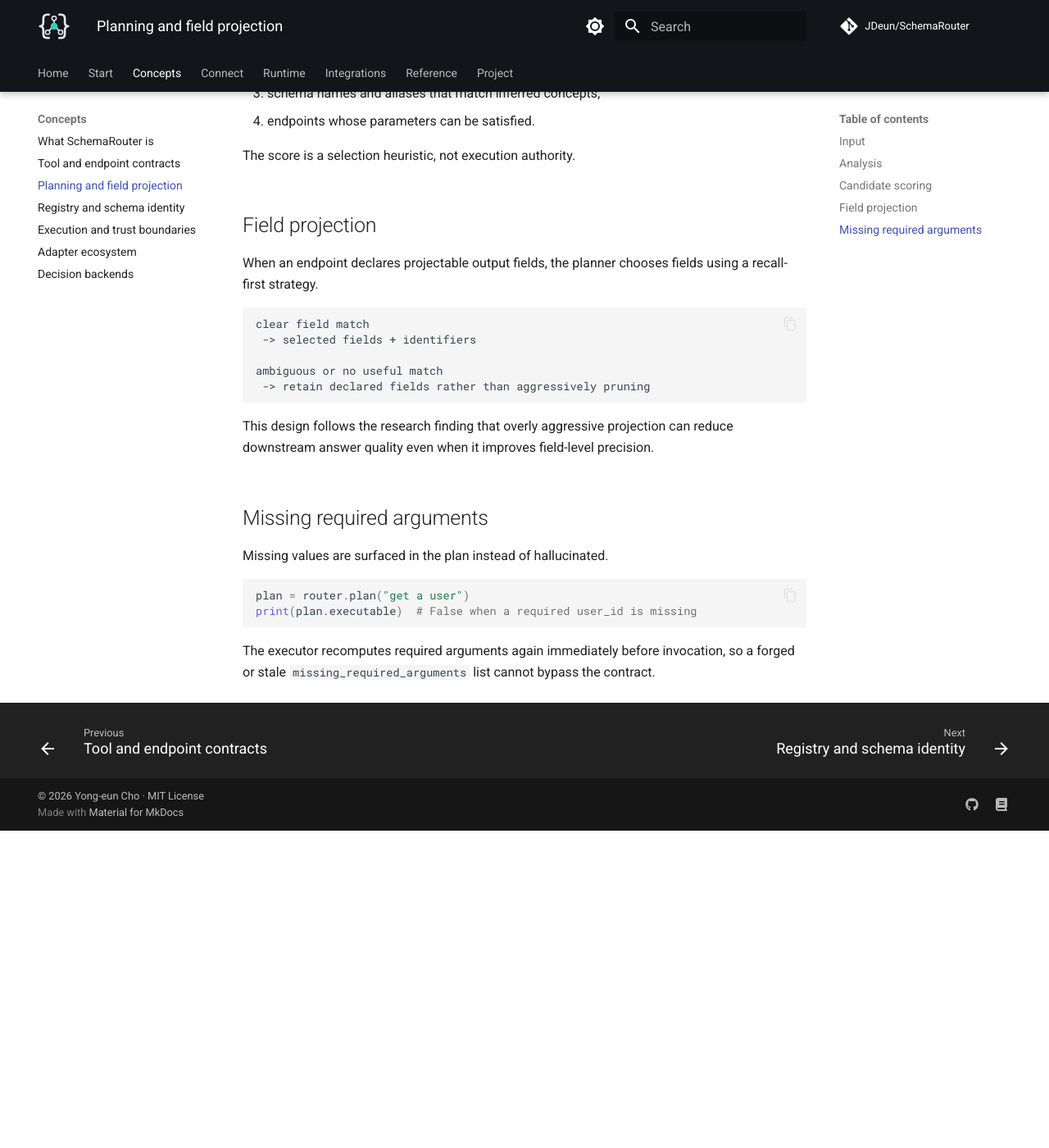
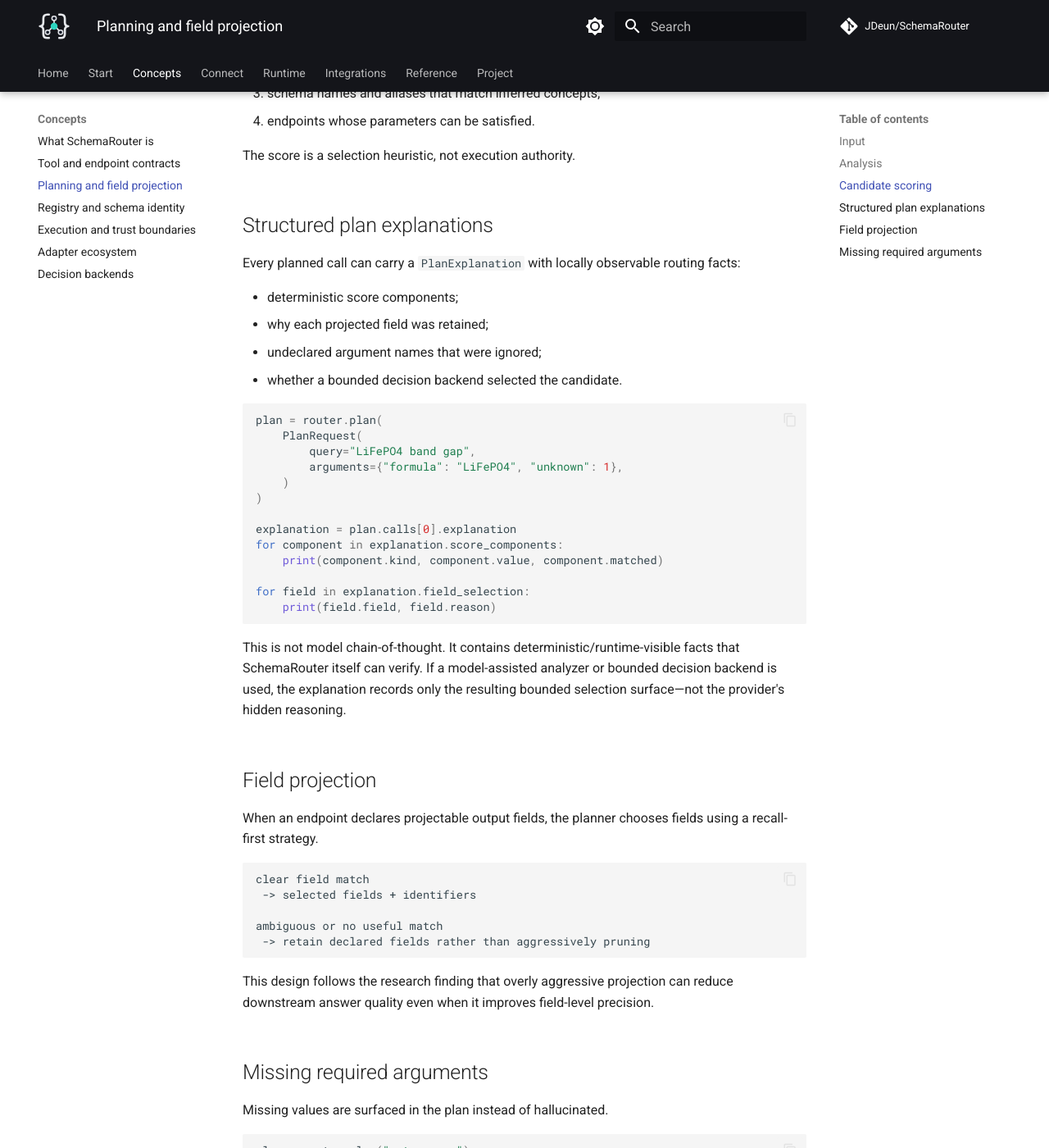
Before and after one commit to JDeun/SchemaRouter, an MkDocs documentation site: the page built from docs/concepts/planning.md, in a window 1280 px wide and 1400 px high, scrolled down 976 px. Shown: the whole window at 82% size. Built offline with MkDocs 1.6.1 and Material for MkDocs 9.7.7, drawn with Linux system fonts in a browser that asks for light colours; comment, search, counter and statistics services are not loaded; before the commit the page ends 1989 px from its top, so only the background shows below that.

Commit message:
docs: explain structured planning evidence

````diff
--- a/docs/concepts/planning.md
+++ b/docs/concepts/planning.md
@@ -38,6 +38,36 @@ The planner favors:
 
 The score is a selection heuristic, not execution authority.
 
+## Structured plan explanations
+
+Every planned call can carry a `PlanExplanation` with locally observable routing facts:
+
+- deterministic score components;
+- why each projected field was retained;
+- undeclared argument names that were ignored;
+- whether a bounded decision backend selected the candidate.
+
+```python
+plan = router.plan(
+    PlanRequest(
+        query="LiFePO4 band gap",
+        arguments={"formula": "LiFePO4", "unknown": 1},
+    )
+)
+
+explanation = plan.calls[0].explanation
+for component in explanation.score_components:
+    print(component.kind, component.value, component.matched)
+
+for field in explanation.field_selection:
+    print(field.field, field.reason)
+```
+
+This is not model chain-of-thought. It contains deterministic/runtime-visible facts that
+SchemaRouter itself can verify. If a model-assisted analyzer or bounded decision backend is used,
+the explanation records only the resulting bounded selection surface—not the provider's hidden
+reasoning.
+
 ## Field projection
 
 When an endpoint declares projectable output fields, the planner chooses fields using a recall-first
````
